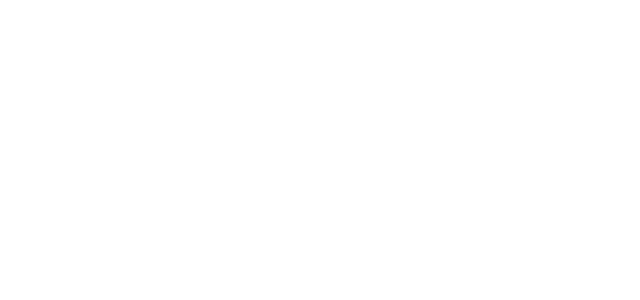
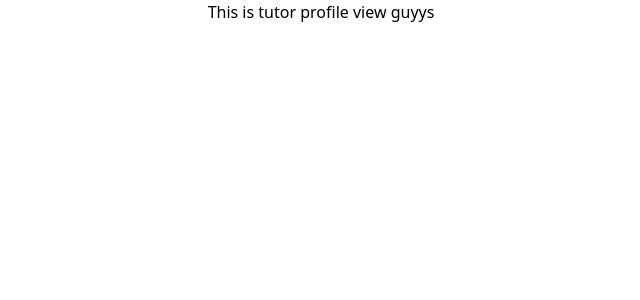
Before and after one commit to nandu44-code/Speak-frontend, a React (Vite) app in the folder Frontend/: page /tutor/profile in a window 1280 px wide. Before the commit this address had no page. Shown: the top 300 px of the page, without its empty margins (319-959 px from the left). Built offline with nearby package versions, Linux system fonts and the light colour scheme.

Commit message:
TutorProfile page created

```diff
--- a/Frontend/src/App.jsx
+++ b/Frontend/src/App.jsx
@@ -36,6 +36,7 @@ import AdminTutorsPage from './pages/Admin/AdminTutorsPage';
 import TutorDetailsPage from './pages/Admin/TutorDetailsPage';
 import AdminBookings from './pages/Admin/AdminBookings';
 import UserProtectedRoute from './Routes/ProtectedRoute';
+import TutorProfile from './components/tutor/TutorProfile';
 
 function App() {
 
@@ -67,6 +68,7 @@ function App() {
           <Route path='tutor/createslot/' element={<CreateSlotPage/>}/>
           <Route path='tutor/viewslot/' element={<ViewSlotPage/>}/>
           <Route path='tutor/viewbookings/' element={<ViewBookingsPage/>}/>
+          <Route path='tutor/profile/' element={<TutorProfile/>}/>
 
           <Route path='/admin/users' element={<AdminUsersPage/>}/>
           <Route path='/admin/tutors' element={<AdminTutorsPage/>}/>
--- /dev/null
+++ b/Frontend/src/components/tutor/TutorProfile.jsx
@@ -0,0 +1,11 @@
+import React from 'react'
+
+function TutorProfile() {
+  return (
+    <div>
+      <p>This is tutor profile view guyys</p>
+    </div>
+  )
+}
+
+export default TutorProfile
```
